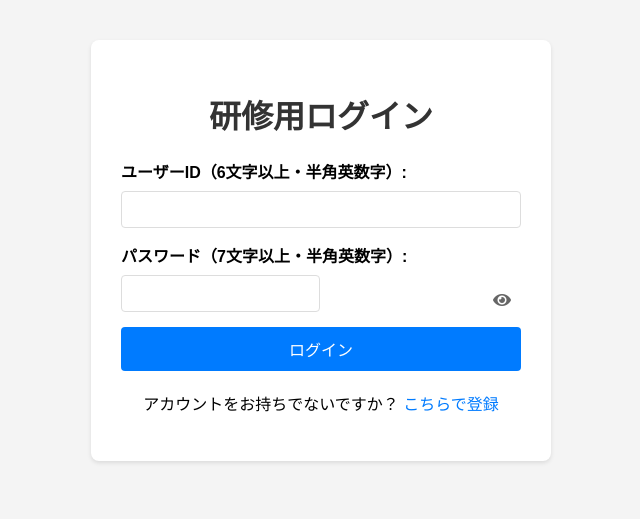
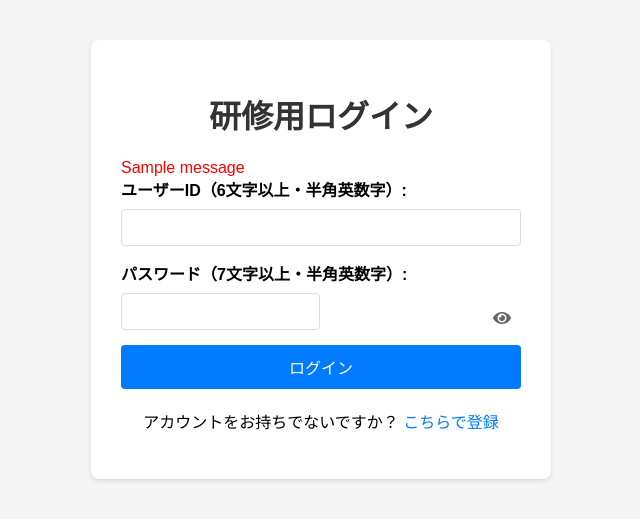
Before and after one commit to Tsuna-ux/my-project, a Flask app: page / in a window 1280 px wide. Shown: the top 519 px of the page, without its empty margins (319-959 px from the left). Run offline with Flask 3, Linux system fonts and the light colour scheme; tables that the repository leaves empty hold one stand-in row (values such as "Sample post"); one stand-in notice (Sample message) is shown.

Commit message:
赤文字でエラー文表示

```diff
--- a/project_folder/app.py
+++ b/project_folder/app.py
@@ -42,7 +42,8 @@ def login():
         session['username'] = user.username
         return render_template('result.html', message=f"ようこそ、{username}さん！")
     else:
-        return render_template('result.html', message="ログイン失敗。ユーザー名またはパスワードを確認してください。")
+        flash("ログイン失敗。\nユーザー名またはパスワードを確認してください。")
+        return redirect(url_for('home'))
 
 @app.route('/logout')
 def logout():
--- a/project_folder/templates/login.html
+++ b/project_folder/templates/login.html
@@ -46,6 +46,15 @@
 <body>
     <div class="container">
         <h1>研修用ログイン</h1>
+        {% with messages = get_flashed_messages() %}
+    {% for message in messages %}
+        <div>
+
+                <font color="red">{{ message }}</font>
+
+        </div>
+    {% endfor %}
+{% endwith %}
         <form action="/login" method="post" autocomplete="off">
             <label for="username">ユーザーID（6文字以上・半角英数字）:</label>
             <input type="text" id="username" name="username" minlength="6" pattern="^[a-zA-Z0-9]+$" required autocomplete="off">
```
